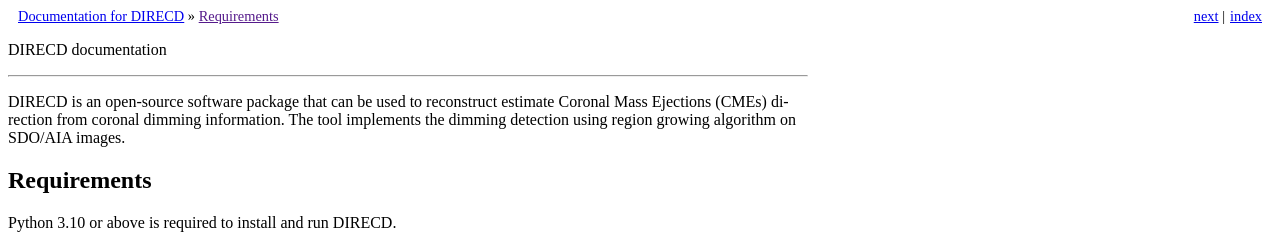
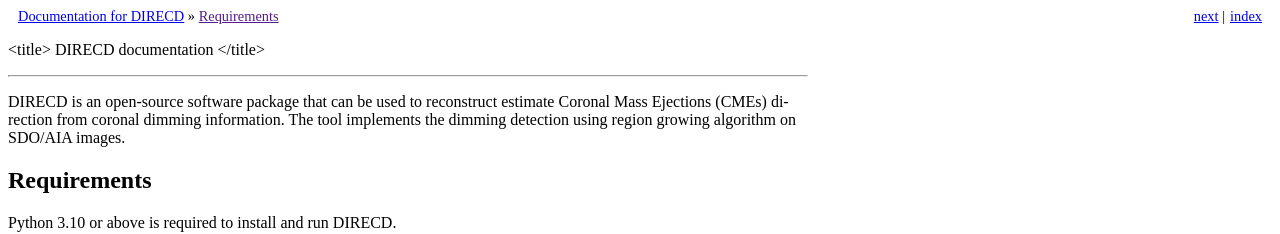
Before and after one commit to jain-shantanu/DIRECD_soft, a Sphinx documentation site: the page built from source/index.rst, in a window 1280 px wide. Shown: the top 234 px of the page. Built offline with Sphinx 7.4.7, drawn with Linux system fonts in a browser that asks for light colours; some of the changed lines change nothing that is shown.

Commit message:
Update index.rst

```diff
--- a/source/index.rst
+++ b/source/index.rst
@@ -4,7 +4,7 @@
    contain the root `toctree` directive.
 
 
-DIRECD documentation
+<title> DIRECD documentation </title>
 
 ====================
 
@@ -12,7 +12,6 @@ DIRECD  is an open-source software package that can be used to
 reconstruct estimate Coronal Mass Ejections (CMEs) direction from coronal dimming information.
 The tool implements the dimming detection using region growing algorithm on SDO/AIA images.
 
-------------
 Requirements
 ------------
 
```
